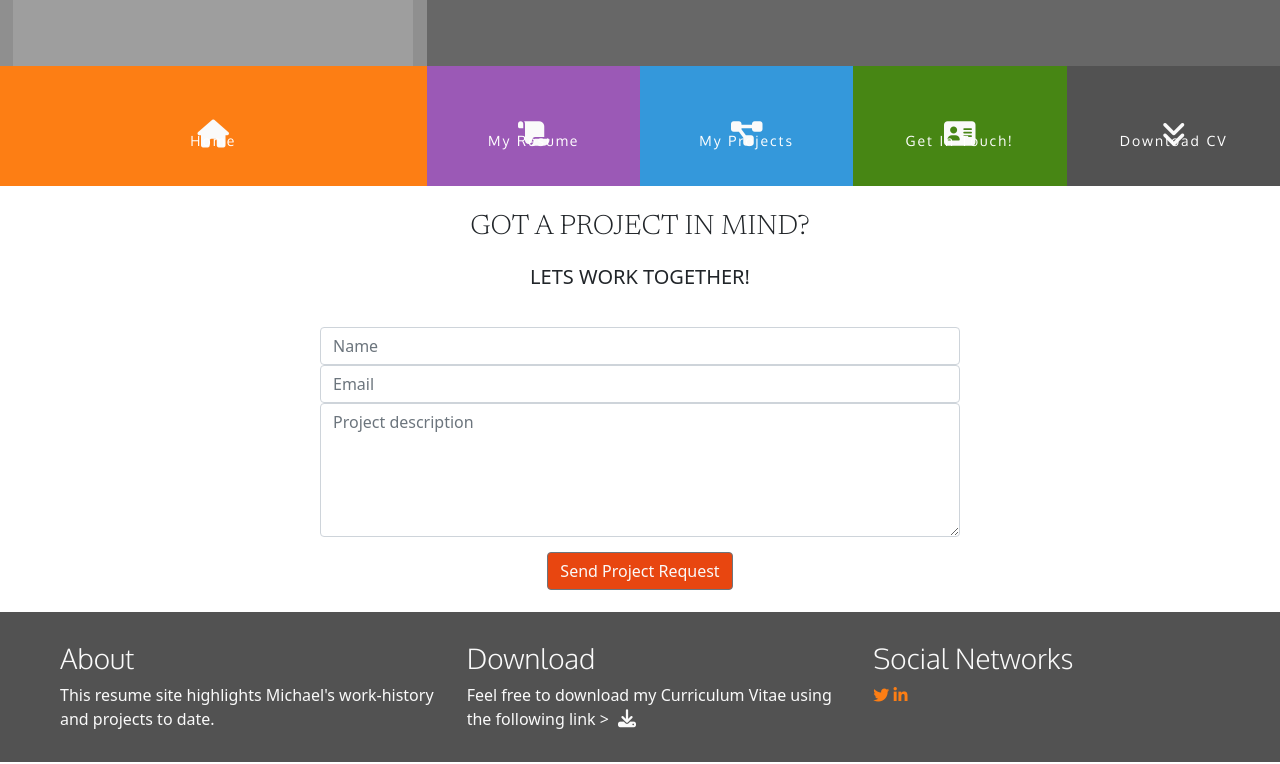
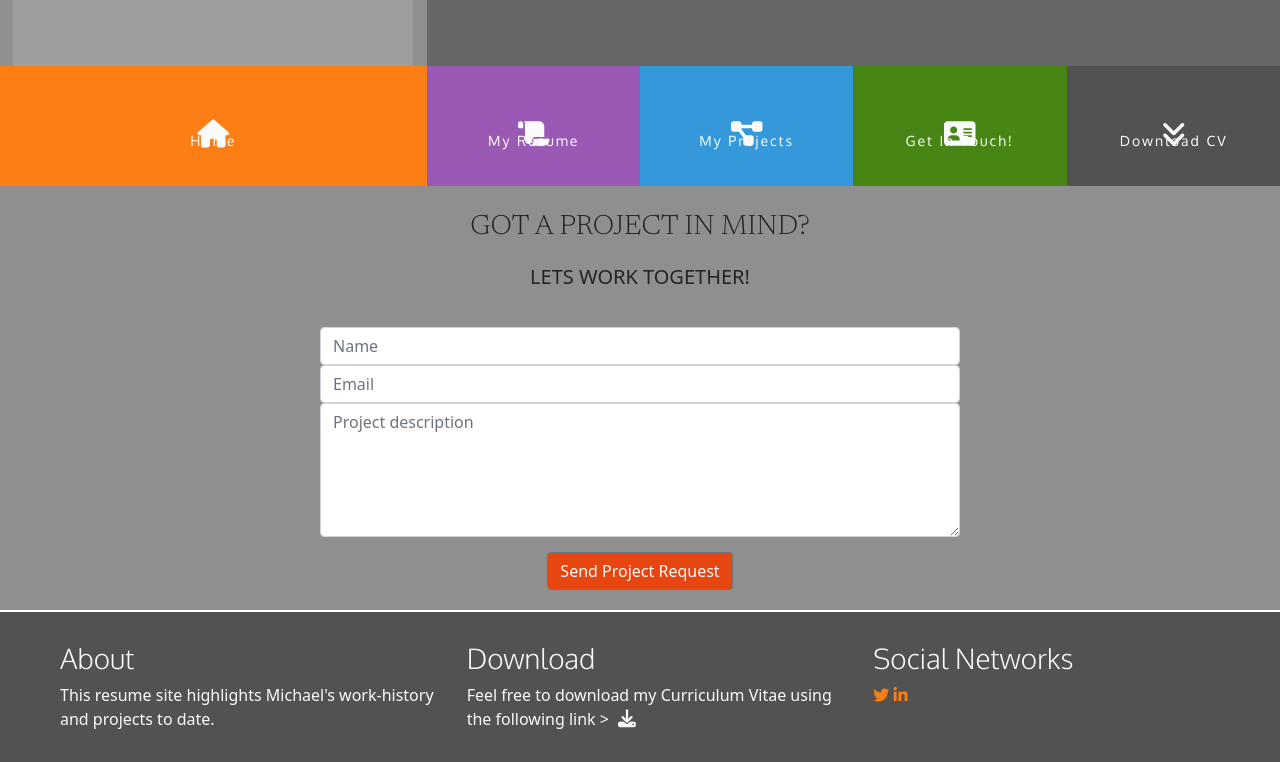
Before and after one commit to Code-Institute-Submissions/CI-Milestone-1_Michael_Newham_Resume, a PHP site: page /contact.html in a window 1280 px wide. Shown: the part 184-948 px from the top of the page. Run offline with PHP 8.4, Linux system fonts and the light colour scheme; some libraries are stand-ins or nearby versions; grey boxes are pictures that could not be loaded.

Commit message:
Edit: Changed background colour of main section in contact page

```diff
--- a/assets/css/style.css
+++ b/assets/css/style.css
@@ -445,6 +445,10 @@ footer {
 
 /* ------------------Contact Form */
 
+.col-contact-form {
+    background-color: #8f8f8f;
+}
+
 .contact-heading {
     font-family: "Newsreader", sans-serif;
     font-weight: 300;
--- a/contact.html
+++ b/contact.html
@@ -63,7 +63,7 @@
 
     <section class="container-fluid">
         <div class="row bg-color-contact">
-            <div class="col">
+            <div class="col col-contact-form">
                 <h3 class="contact-heading uppercase text-center">
                     Got a project in mind?
                 </h3>
```
